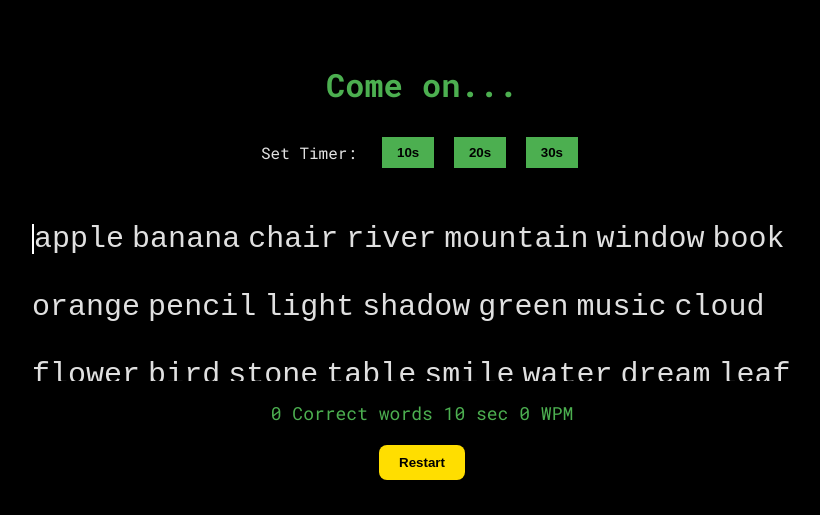
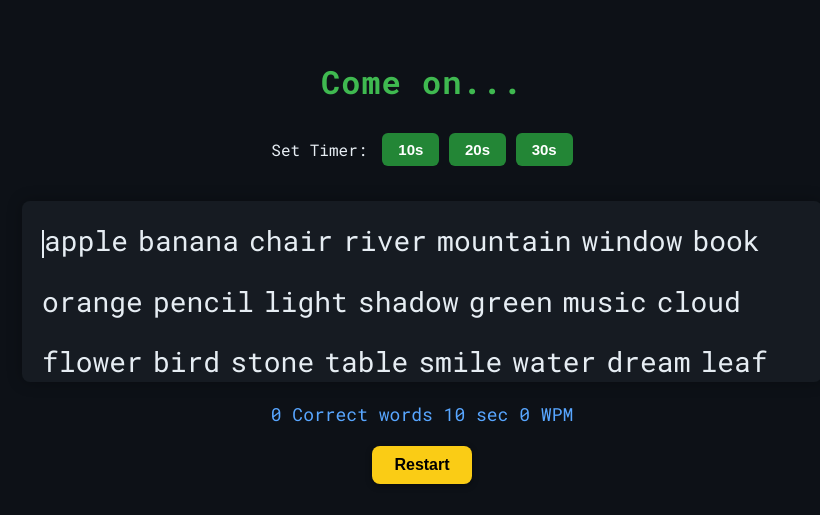
Before and after one commit to atoor8381/typeit, a website built with Vite: page index.html in a window 1280 px wide. Both pictures are taken after a click on the button "Restart". Shown: the whole page, without its empty margins (218-1038 px from the left). Built offline with nearby package versions, Linux system fonts and the light colour scheme.

Commit message:
Make changes to UI

```diff
--- a/index.html
+++ b/index.html
@@ -7,7 +7,7 @@
     <link rel="preconnect" href="https://fonts.googleapis.com">
 <link rel="preconnect" href="https://fonts.gstatic.com" crossorigin>
 <link href="https://fonts.googleapis.com/css2?family=Poppins:ital,wght@0,100;0,200;0,300;0,400;0,500;0,600;0,700;0,800;0,900;1,100;1,200;1,300;1,400;1,500;1,600;1,700;1,800;1,900&family=Roboto+Mono:ital,wght@0,100..700;1,100..700&display=swap" rel="stylesheet">
-    <title>Vite App</title>
+    <title>Type it</title>
   </head>
   <body>
       <div class="container">
--- a/src/style.css
+++ b/src/style.css
@@ -1,8 +1,7 @@
-/* Dark theme default */
+/* === Dark Modern Theme === */
 body {
-  background-color: black;
-  /* background: radial-gradient(rgb(41, 41, 52), black); */
-  color: #e0e0e0;
+  background-color: #0d1117; /* dark neutral background */
+  color: #e6edf3; /* soft white text */
   font-family: "Roboto Mono", monospace;
   margin: 0;
   padding: 0;
@@ -18,114 +17,119 @@ body {
   max-width: 800px;
 }
 
+/* === Header === */
 header h1 {
   margin-bottom: 20px;
-  color: #4caf50;
+  color: #3fb950; /* brighter GitHub-style green */
+  font-weight: 700;
+  letter-spacing: 1px;
 }
 
+/* === Timer Buttons === */
 .controls {
   display: flex;
   justify-content: center;
   align-items: center;
-  gap: 20px;
-  margin-bottom: 20px;
+  gap: 15px;
+  margin-bottom: 25px;
 }
 
 .controls button {
-  background: #4caf50;
-  font-weight: bold;
+  background: #238636; /* calm green */
+  color: #ffffff;
+  font-weight: 600;
   border: none;
-  color: rgb(0, 0, 0);
-  padding: 8px 15px;
-  margin: 5px;
+  padding: 8px 16px;
+  border-radius: 6px;
   cursor: pointer;
+  transition: all 0.25s ease-in-out;
+  font-size: 15px;
 }
 
-.controls button:hover{
-  background-color: red;
-  color: white;
+.controls button:hover {
+  background-color: #2ea043; /* lighter green hover */
+  transform: translateY(-2px);
 }
 
+/* === Caret === */
 .caret {
   display: inline-block;
   width: 2px;
-  height: 2em;
-  background: #e0e0e0;
+  height: 1em;
+  background: #e6edf3;
+  vertical-align: middle;
   animation: blink 1s step-start infinite;
-  vertical-align: bottom;
 }
 
 @keyframes blink {
   50% { opacity: 0; }
 }
 
-#main{
+/* === Playground Area === */
+#main {
   min-height: 70vh;
 }
 
 #playground {
-  background: #1a1a1a;
-  padding: 10px;
-  font-size: 30px;
-  font-family: monospace;
-  line-height: 2;
-  height: calc(1.8em * 3);  /* exactly 3 lines */
-  overflow: hidden;         /* hide extra */
+  background: #161b22; /* subtle dark gray panel */
+  padding: 15px 20px;
+  font-size: 28px;
+  font-family: "Roboto Mono", monospace;
+  line-height: 1.8;
+  height: calc(1.8em * 3); /* exactly 3 lines */
+  overflow: hidden;
   position: relative;
   border: none;
-  background: transparent;
+  border-radius: 8px;
+  box-shadow: 0 0 15px rgba(0,0,0,0.3);
 }
 
-#playground:focus{
+#playground:focus {
   outline: none;
 }
 
 #words-container {
   display: flex;
   flex-wrap: wrap;
-  gap: 8px;
-  transition: transform 0.25s ease-in-out; /* smooth scroll */
+  gap: 10px;
+  transition: transform 0.25s ease-in-out;
 }
 
 .char {
   padding: 1px;
 }
 
+/* === Typing feedback === */
 .correct {
-  color: #4caf50;
+  color: #3fb950; /* correct = green */
 }
 
 .wrong {
-  color: #f44336;
-}
-.caret {
-  display: inline-block;
-  width: 2px;
-  height: 1em;
-  background: rgb(255, 255, 255);
-  vertical-align: middle;
-  animation: blink 1s step-start infinite;
+  color: #f85149; /* wrong = red */
 }
 
-@keyframes blink {
-  50% { background: transparent; }
-}
-
-  .restart{
-    color: black;
-  }
-
+/* === Status Text === */
 #status {
   margin: 20px 0;
   font-size: 18px;
-    color: #4caf50;
+  color: #58a6ff; /* blue accent for stats */
 }
 
+/* === Restart Button === */
 #restart {
   border: none;
-    background-color: #ffde00;
+  background-color: #facc15; /* soft yellow */
+  color: #000;
   font-weight: bold;
-    padding: 10px 20px;
+  padding: 10px 22px;
   border-radius: 8px;
   cursor: pointer;
+  transition: all 0.3s ease-in-out;
+  font-size: 16px;
+  box-shadow: 0 2px 6px rgba(0,0,0,0.4);
 }
+
+#restart:hover {
+  background-color: #fde047;
+  transform: scale(1.05);
+}
```
Lines whose indentation alone changed are shown as unchanged.
